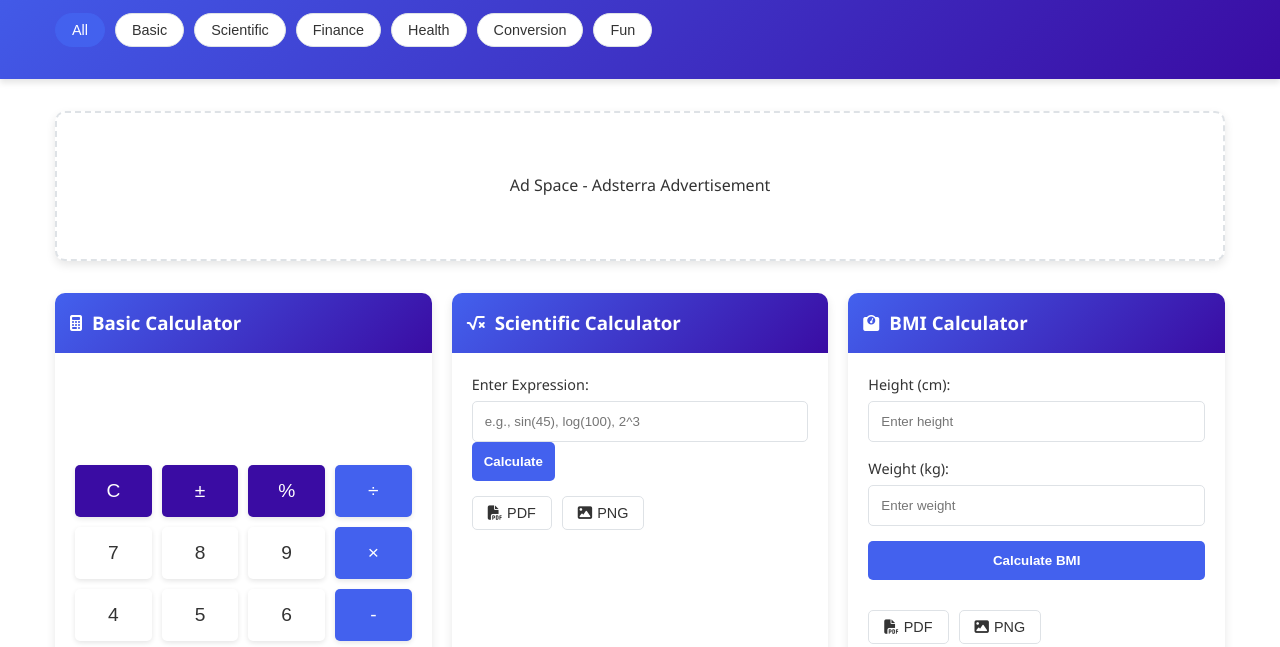
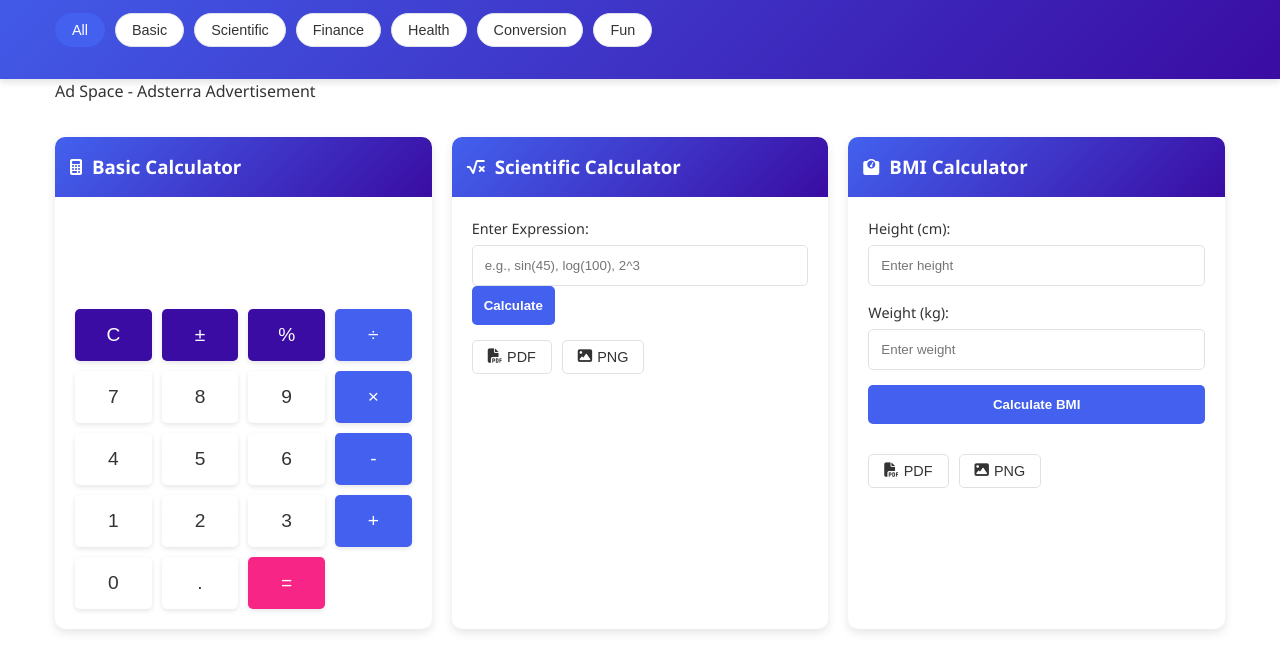
Before and after one commit to sumitpatil-bro/Calculator-, a plain HTML site: page index.html in a window 1280 px wide. Shown: the part 127-774 px from the top of the page. Drawn offline with nearby package versions, Linux system fonts and the light colour scheme.

Commit message:
Update index.html

```diff
--- a/index.html
+++ b/index.html
@@ -404,7 +404,7 @@
     </header>
 
     <main class="container">
-        <div class="ad-space">
+        <div class="ca-app-pub-1413002394837819/3264041637">
             <p>Ad Space - Adsterra Advertisement</p>
         </div>
 
```
